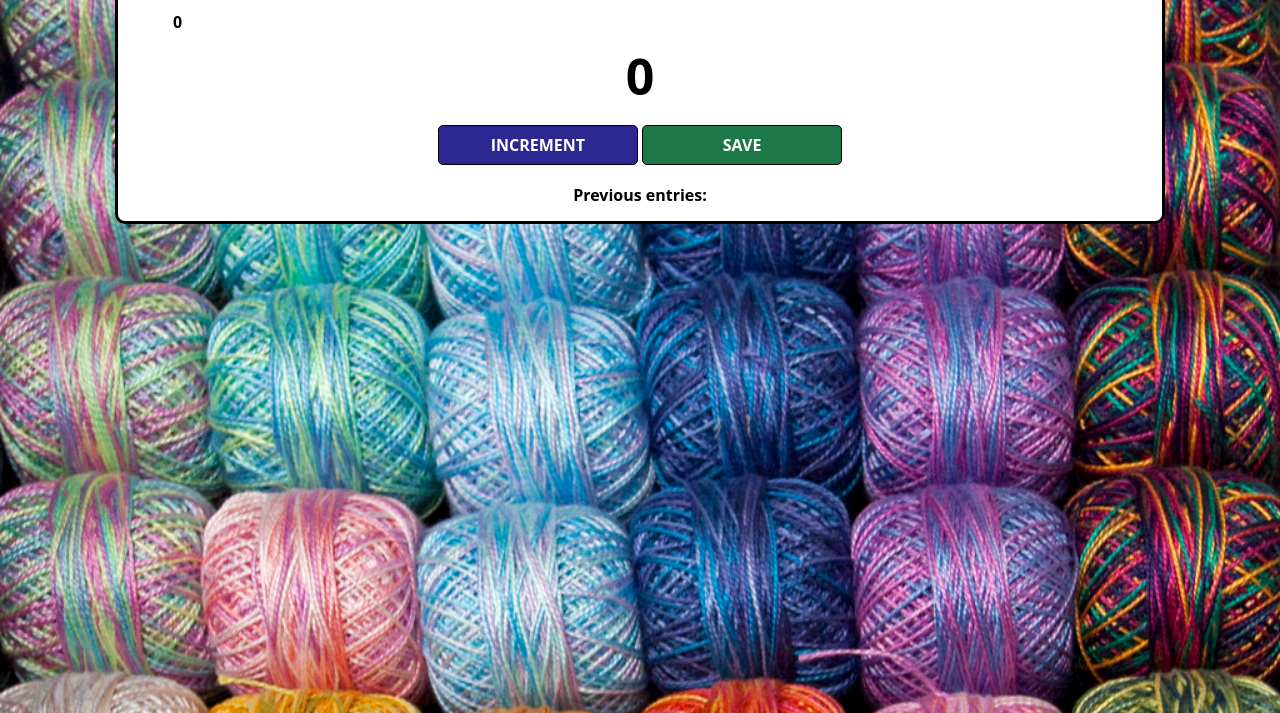
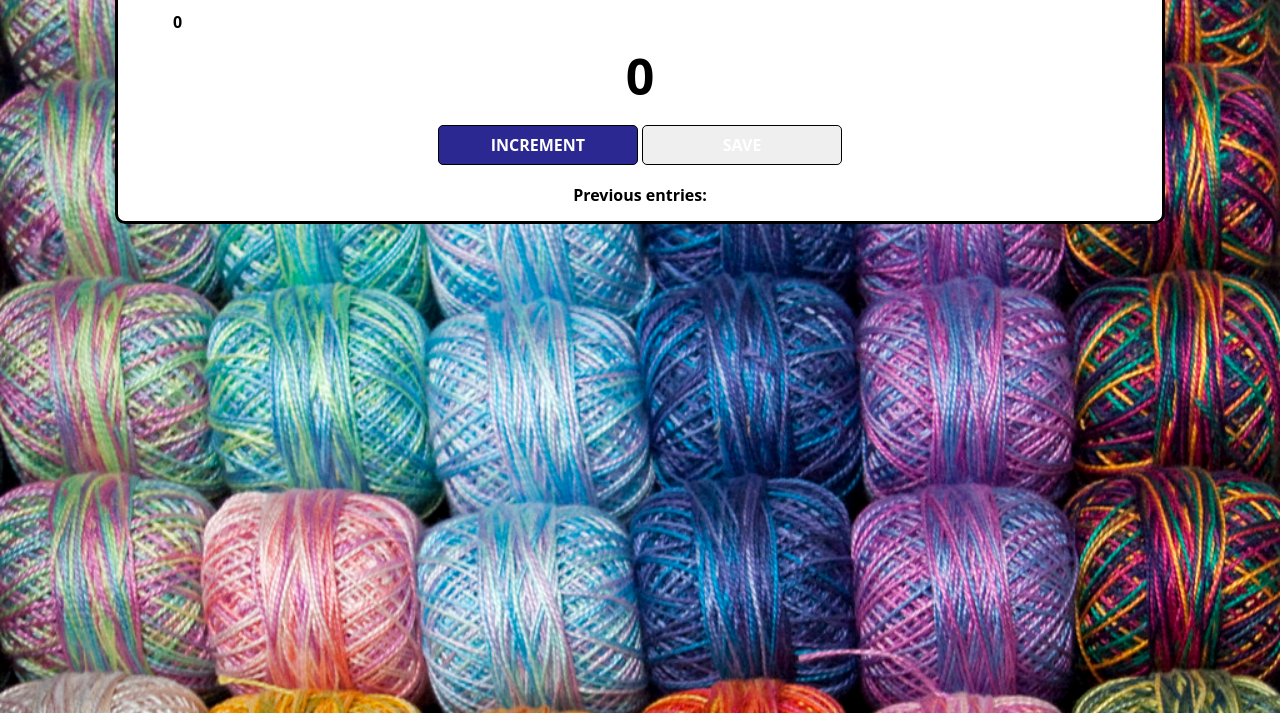
Before and after one commit to elase3/passenger-counter, a plain HTML site: page index.html in a window 1280 px wide. Shown: the part 87-800 px from the top of the page. Drawn offline with nearby package versions, Linux system fonts and the light colour scheme.

Commit message:
Update index.css

```diff
--- a/index.css
+++ b/index.css
@@ -53,9 +53,6 @@ button {
   background: #2c2891;
 }
 
-#save-btn {
-  background: #1c7947;
-}
 
 #save-el {
   font-weight: bold;
```
